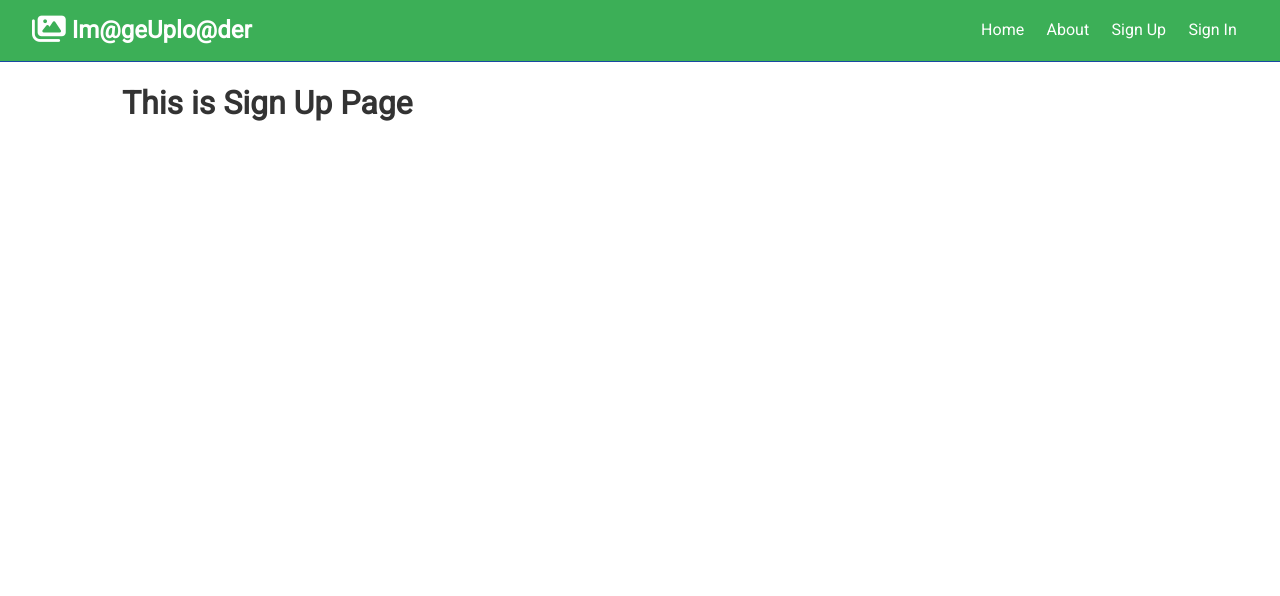
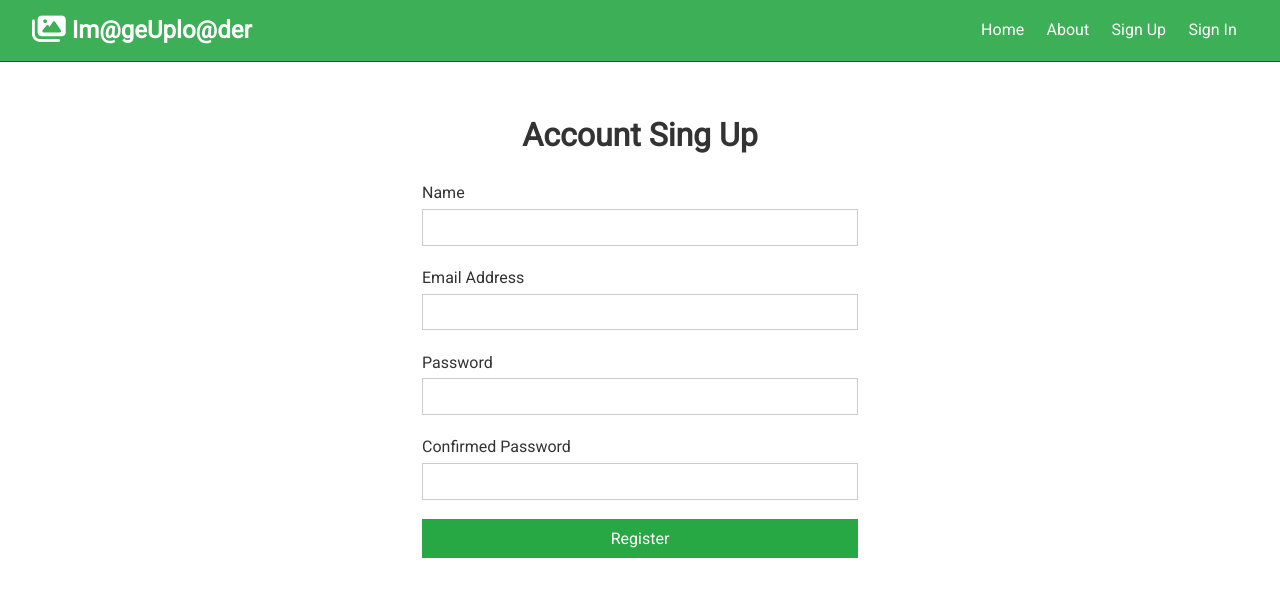
Before and after one commit to EricSei/image-store, a React (Create React App) app in the folder client/: page /signup in a window 1280 px wide. Shown: the top 596 px of the page. Built offline with nearby package versions, Linux system fonts and the light colour scheme.

Commit message:
add Sign In & Sign Up pages

```diff
--- a/client/src/components/pages/SignIn.js
+++ b/client/src/components/pages/SignIn.js
@@ -1,11 +1,45 @@
-import React from 'react'
+import React, { useState } from 'react';
 
 const SignIn = () => {
-    return (
-        <div>
-            <h1>This is Sign In Page. </h1>
+  const [user, setUser] = useState({
+    email: '',
+    password: ''
+  });
+  const { email, password } = user;
+  const onChange = event => {
+    setUser({ [event.target.name]: event.target.value });
+  };
+  return (
+    <div className='form-container'>
+      <h1>Account Sign In </h1>
+      <form>
+        <div className='form-group'>
+          <label htmlFor='name'>Email</label>
+          <input
+            type='email'
+            name='email'
+            value={email}
+            required
+            onChange={onChange}
+          ></input>
         </div>
-    )
-}
+        <div className='form-group'>
+          <label htmlFor='name'>Password</label>
+          <input
+            type='password'
+            name='password'
+            value={password}
+            required
+          ></input>
+        </div>
+        <input
+          type='submit'
+          value='Sign In'
+          className='btn btn-success btn-block'
+        ></input>
+      </form>
+    </div>
+  );
+};
 
-export default SignIn
+export default SignIn;
--- a/client/src/components/pages/SignUp.js
+++ b/client/src/components/pages/SignUp.js
@@ -1,11 +1,88 @@
-import React from 'react'
+import React, { useState, useContext, useEffect } from 'react';
 
-const SignUp = () => {
-    return (
-        <div>
-            <h1>This is Sign Up Page </h1>
+const SignUp = props => {
+  const [user, setUser] = useState({
+    name: '',
+    email: '',
+    password: '',
+    password2: ''
+  });
+
+  const { name, email, password, password2 } = user;
+
+  const onChange = e => setUser({ ...user, [e.target.name]: e.target.value });
+
+  const onSubmit = e => {
+    e.preventDefault();
+    if (name === '' || email === '' || password === '') {
+      alert('Please enter all field', 'danger');
+    } else if (password !== password2) {
+      alert('Passwords do not match', 'danger');
+    } else {
+      // Sign Up API
+      alert('Sign Up !!');
+    }
+  };
+
+  return (
+    <div className='form-container'>
+      <h1>
+        <span className='text-success'> Account Sing Up </span>
+      </h1>
+      <form onSubmit={onSubmit}>
+        <div className='form-group'>
+          <label htmlFor='name'> Name </label>
+          <input
+            type='text'
+            name='name'
+            value={name}
+            onChange={onChange}
+            required
+          ></input>
         </div>
-    )
-}
+        <div className='form-group'>
+          <label htmlFor='name'> Email Address </label>
+          <input
+            type='email'
+            name='email'
+            value={email}
+            onChange={onChange}
+            required
+          ></input>
+        </div>
 
-export default SignUp
+        <div className='form-group'>
+          <label htmlFor='name'> Password </label>
+          <input
+            type='password'
+            name='password'
+            value={password}
+            onChange={onChange}
+            required
+            minLength='6'
+          ></input>
+        </div>
+
+        <div className='form-group'>
+          <label htmlFor='password2'> Confirmed Password </label>
+          <input
+            type='password'
+            name='password2'
+            value={password2}
+            onChange={onChange}
+            required
+            minLength='6'
+          ></input>
+        </div>
+        <input
+          type='submit'
+          value='Register'
+          className='btn btn-success btn-block'
+          minLength='6'
+        ></input>
+      </form>
+    </div>
+  );
+};
+
+export default SignUp;
```
